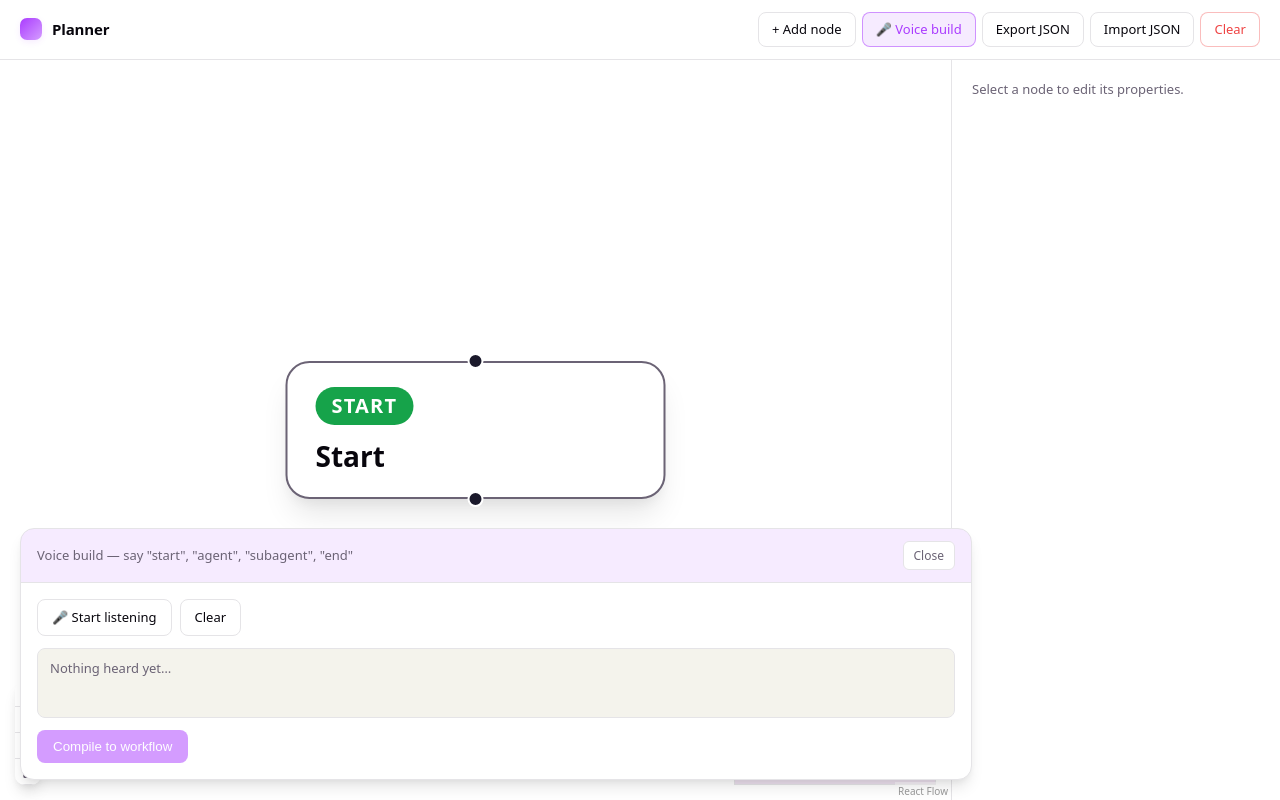
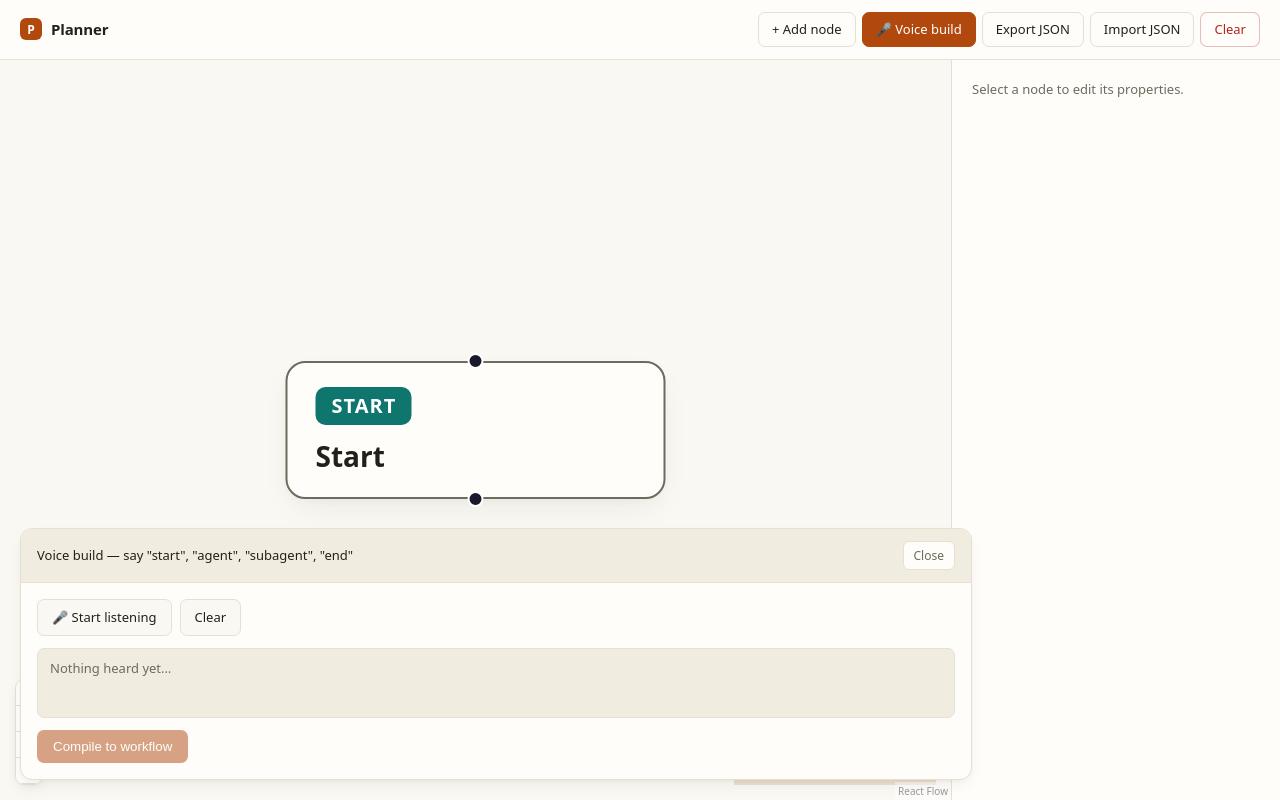
Before and after one commit to fordaaaa/planner, a React (Vite) app: page / in a window 1280 px wide. Both pictures are taken after a click on the button "🎤 Voice build". Built offline with nearby package versions, Linux system fonts and the light colour scheme.

Commit message:
style: warm palette redesign with motion, drop generic purple theme

```diff
--- a/src/App.css
+++ b/src/App.css
@@ -17,14 +17,14 @@
   padding: 12px 20px;
   border-bottom: 1px solid var(--border);
   gap: 16px;
-  background: var(--bg);
+  background: var(--panel);
   z-index: 20;
 }
 
 .toolbar-title {
   display: flex;
   align-items: center;
-  gap: 10px;
+  gap: 9px;
   font-weight: 600;
   font-size: 15px;
   letter-spacing: -0.01em;
@@ -32,13 +32,17 @@
 }
 
 .toolbar-title::before {
-  content: '';
-  display: block;
+  content: 'P';
+  display: flex;
+  align-items: center;
+  justify-content: center;
   width: 22px;
   height: 22px;
-  border-radius: 7px;
-  background: linear-gradient(135deg, var(--accent), var(--accent-border));
-  box-shadow: 0 2px 6px var(--accent-bg);
+  border-radius: 6px;
+  background: var(--accent);
+  color: var(--accent-ink);
+  font-size: 12px;
+  font-weight: 700;
 }
 
 .toolbar-actions {
@@ -51,12 +55,12 @@
   font-size: 13px;
   font-weight: 500;
   padding: 7px 13px;
-  border-radius: 8px;
+  border-radius: 7px;
   border: 1px solid var(--border);
-  background: var(--bg);
+  background: var(--panel);
   color: var(--text-h);
   cursor: pointer;
-  transition: border-color 0.15s ease, background 0.15s ease, color 0.15s ease;
+  transition: border-color 0.12s ease, background 0.12s ease, transform 0.08s ease;
 }
 
 .toolbar-actions button:hover {
@@ -64,20 +68,24 @@
   background: var(--accent-bg);
 }
 
+.toolbar-actions button:active {
+  transform: scale(0.97);
+}
+
 .toolbar-actions button.danger {
-  color: #ef4444;
-  border-color: rgba(239, 68, 68, 0.35);
+  color: #b3261e;
+  border-color: rgba(179, 38, 30, 0.3);
 }
 
 .toolbar-actions button.danger:hover {
-  background: rgba(239, 68, 68, 0.1);
-  border-color: rgba(239, 68, 68, 0.5);
+  background: rgba(179, 38, 30, 0.08);
+  border-color: rgba(179, 38, 30, 0.45);
 }
 
 .toolbar-actions button.active {
-  border-color: var(--accent-border);
-  background: var(--accent-bg);
-  color: var(--accent);
+  border-color: var(--accent);
+  background: var(--accent);
+  color: var(--accent-ink);
 }
 
 .app-body {
@@ -94,20 +102,25 @@
 }
 
 .canvas-wrap .react-flow__controls {
-  border-radius: 10px;
+  border-radius: 9px;
   overflow: hidden;
   box-shadow: var(--shadow);
+  border: 1px solid var(--border);
 }
 
 .canvas-wrap .react-flow__controls-button {
   border: none;
   border-bottom: 1px solid var(--border);
-  background: var(--bg);
+  background: var(--panel);
   fill: var(--text-h);
 }
 
 .canvas-wrap .react-flow__controls-button:hover {
   background: var(--accent-bg);
+}
+
+.canvas-wrap .react-flow__edge-path {
+  stroke: #c9c1ae;
 }
 
 .inspector {
@@ -120,26 +133,27 @@
   gap: 16px;
   overflow-y: auto;
   text-align: left;
-  background: var(--bg);
+  background: var(--panel);
+  animation: panel-fade 0.15s ease-out;
 }
 
 .inspector h3 {
   margin: 0;
-  font-size: 13px;
-  font-weight: 600;
+  font-size: 12px;
+  font-weight: 700;
   text-transform: uppercase;
-  letter-spacing: 0.06em;
-  color: var(--text);
+  letter-spacing: 0.08em;
+  color: var(--accent);
 }
 
 .inspector label {
   display: flex;
   flex-direction: column;
   gap: 6px;
-  font-size: 12px;
-  font-weight: 500;
+  font-size: 11px;
+  font-weight: 600;
   text-transform: uppercase;
-  letter-spacing: 0.04em;
+  letter-spacing: 0.05em;
   color: var(--text);
 }
 
@@ -152,36 +166,36 @@
   text-transform: none;
   letter-spacing: normal;
   padding: 8px 10px;
-  border-radius: 8px;
+  border-radius: 7px;
   border: 1px solid var(--border);
   background: var(--bg);
   color: var(--text-h);
   resize: vertical;
-  transition: border-color 0.15s ease, box-shadow 0.15s ease;
+  transition: border-color 0.12s ease, box-shadow 0.12s ease;
 }
 
 .inspector input:focus,
 .inspector select:focus,
 .inspector textarea:focus {
   outline: none;
-  border-color: var(--accent-border);
+  border-color: var(--accent);
   box-shadow: 0 0 0 3px var(--accent-bg);
 }
 
 .inspector button.danger {
   margin-top: auto;
   padding: 10px 12px;
-  border-radius: 8px;
-  border: 1px solid rgba(239, 68, 68, 0.35);
+  border-radius: 7px;
+  border: 1px solid rgba(179, 38, 30, 0.3);
   background: transparent;
-  color: #ef4444;
+  color: #b3261e;
   font-weight: 500;
   cursor: pointer;
-  transition: background 0.15s ease;
+  transition: background 0.12s ease;
 }
 
 .inspector button.danger:hover {
-  background: rgba(239, 68, 68, 0.1);
+  background: rgba(179, 38, 30, 0.08);
 }
 
 .inspector-empty {
@@ -191,24 +205,47 @@
 
 .agent-node {
   border: 1.5px solid var(--node-border, var(--border));
-  border-radius: 12px;
-  background: var(--bg);
+  border-radius: 10px;
+  background: var(--panel);
   padding: 10px 14px;
   min-width: 160px;
   text-align: left;
   box-shadow: var(--shadow);
-  transition: border-color 0.15s ease, box-shadow 0.15s ease;
+  transition: border-color 0.12s ease, box-shadow 0.12s ease;
+  animation: node-in 0.2s ease-out;
+}
+
+@keyframes node-in {
+  from {
+    opacity: 0;
+    transform: scale(0.92);
+  }
+  to {
+    opacity: 1;
+    transform: scale(1);
+  }
+}
+
+@keyframes panel-fade {
+  from {
+    opacity: 0;
+    transform: translateY(4px);
+  }
+  to {
+    opacity: 1;
+    transform: translateY(0);
+  }
 }
 
 .agent-node-badge {
   display: inline-block;
   font-size: 10px;
-  font-weight: 600;
+  font-weight: 700;
   text-transform: uppercase;
-  letter-spacing: 0.06em;
+  letter-spacing: 0.05em;
   color: #fff;
   padding: 2px 8px;
-  border-radius: 999px;
+  border-radius: 5px;
   margin-bottom: 6px;
 }
 
@@ -230,11 +267,23 @@
   right: 308px;
   bottom: 20px;
   border: 1px solid var(--border);
-  border-radius: 14px;
-  background: var(--bg);
+  border-radius: 12px;
+  background: var(--panel);
   box-shadow: var(--shadow);
   z-index: 10;
   overflow: hidden;
+  animation: voice-panel-in 0.18s cubic-bezier(0.16, 1, 0.3, 1);
+}
+
+@keyframes voice-panel-in {
+  from {
+    opacity: 0;
+    transform: translateY(10px);
+  }
+  to {
+    opacity: 1;
+    transform: translateY(0);
+  }
 }
 
 .voice-panel-header {
@@ -245,8 +294,8 @@
   border-bottom: 1px solid var(--border);
   font-size: 13px;
   font-weight: 500;
-  color: var(--text);
-  background: var(--accent-bg);
+  color: var(--text-h);
+  background: var(--code-bg);
 }
 
 .voice-panel-header button {
@@ -255,9 +304,14 @@
   padding: 5px 10px;
   border-radius: 6px;
   border: 1px solid var(--border);
-  background: var(--bg);
+  background: var(--panel);
   color: var(--text);
   cursor: pointer;
+  transition: background 0.12s ease;
+}
+
+.voice-panel-header button:hover {
+  background: var(--accent-bg);
 }
 
 .voice-panel-body {
@@ -277,7 +331,7 @@
   font-size: 13px;
   font-weight: 500;
   padding: 8px 14px;
-  border-radius: 8px;
+  border-radius: 7px;
   border: 1px solid var(--border);
   background: var(--bg);
   color: var(--text-h);
@@ -285,11 +339,16 @@
   display: inline-flex;
   align-items: center;
   gap: 6px;
+  transition: border-color 0.12s ease, background 0.12s ease, transform 0.08s ease;
+}
+
+.voice-controls button:active {
+  transform: scale(0.97);
 }
 
 .voice-controls button.danger {
-  border-color: rgba(239, 68, 68, 0.4);
-  color: #ef4444;
+  border-color: rgba(179, 38, 30, 0.35);
+  color: #b3261e;
 }
 
 .voice-controls button.danger::before {
@@ -297,7 +356,7 @@
   width: 8px;
   height: 8px;
   border-radius: 999px;
-  background: #ef4444;
+  background: #b3261e;
   animation: voice-pulse 1.2s ease-in-out infinite;
 }
 
@@ -308,8 +367,8 @@
     transform: scale(1);
   }
   50% {
-    opacity: 0.4;
-    transform: scale(0.7);
+    opacity: 0.35;
+    transform: scale(0.65);
   }
 }
 
@@ -317,22 +376,30 @@
   font: inherit;
   font-size: 14px;
   padding: 10px;
-  border-radius: 8px;
+  border-radius: 7px;
   border: 1px solid var(--border);
   background: var(--bg);
   color: var(--text-h);
   resize: vertical;
+  transition: border-color 0.12s ease, box-shadow 0.12s ease;
+}
+
+.voice-panel-body textarea:focus {
+  outline: none;
+  border-color: var(--accent);
+  box-shadow: 0 0 0 3px var(--accent-bg);
 }
 
 .voice-transcript {
   min-height: 48px;
   padding: 10px 12px;
-  border-radius: 8px;
+  border-radius: 7px;
   border: 1px solid var(--border);
   background: var(--code-bg);
   font-family: var(--mono);
   font-size: 13px;
   color: var(--text-h);
+  transition: background 0.15s ease;
 }
 
 .voice-placeholder {
@@ -342,32 +409,35 @@
 
 .voice-error {
   font-size: 13px;
-  color: #ef4444;
-  background: rgba(239, 68, 68, 0.08);
-  border: 1px solid rgba(239, 68, 68, 0.25);
-  border-radius: 8px;
+  color: #b3261e;
+  background: rgba(179, 38, 30, 0.07);
+  border: 1px solid rgba(179, 38, 30, 0.22);
+  border-radius: 7px;
   padding: 8px 10px;
+  animation: node-in 0.15s ease-out;
 }
 
 .voice-compile {
   align-self: flex-start;
   padding: 9px 16px;
-  border-radius: 8px;
+  border-radius: 7px;
   border: none;
   background: var(--accent);
-  color: #fff;
+  color: var(--accent-ink);
   font-weight: 500;
   cursor: pointer;
-  box-shadow: 0 2px 8px var(--accent-bg);
-  transition: filter 0.15s ease;
+  transition: filter 0.12s ease, transform 0.08s ease;
 }
 
 .voice-compile:hover:not(:disabled) {
-  filter: brightness(1.08);
+  filter: brightness(1.1);
+}
+
+.voice-compile:active:not(:disabled) {
+  transform: scale(0.97);
 }
 
 .voice-compile:disabled {
   opacity: 0.5;
   cursor: not-allowed;
-  box-shadow: none;
 }
--- a/src/components/nodes/AgentNode.tsx
+++ b/src/components/nodes/AgentNode.tsx
@@ -2,16 +2,16 @@ import { Handle, Position, type NodeProps } from '@xyflow/react';
 import type { WorkflowNode } from '../../lib/types';
 
 const KIND_COLORS: Record<string, string> = {
-  start: '#16a34a',
-  agent: '#7c3aed',
-  subagent: '#a78bfa',
-  tool: '#d97706',
-  decision: '#db2777',
-  end: '#dc2626',
+  start: '#0f766e',
+  agent: '#b1490f',
+  subagent: '#d98a52',
+  tool: '#4b6a8a',
+  decision: '#8a4a6b',
+  end: '#8f2d20',
 };
 
 export default function AgentNode({ data, selected }: NodeProps<WorkflowNode>) {
-  const color = KIND_COLORS[data.kind] ?? '#6366f1';
+  const color = KIND_COLORS[data.kind] ?? '#b1490f';
 
   return (
     <div
--- a/src/index.css
+++ b/src/index.css
@@ -1,19 +1,21 @@
 :root {
-  --text: #6b6375;
-  --text-h: #08060d;
-  --bg: #fff;
-  --border: #e5e4e7;
-  --code-bg: #f4f3ec;
-  --accent: #aa3bff;
-  --accent-bg: rgba(170, 59, 255, 0.1);
-  --accent-border: rgba(170, 59, 255, 0.5);
+  --text: #6f6a5e;
+  --text-h: #23201a;
+  --bg: #faf8f3;
+  --panel: #fffdf9;
+  --border: #e6e0d3;
+  --code-bg: #f1ece0;
+  --accent: #b1490f;
+  --accent-ink: #fff;
+  --accent-bg: rgba(177, 73, 15, 0.09);
+  --accent-border: rgba(177, 73, 15, 0.4);
+  --teal: #0f766e;
   --social-bg: rgba(244, 243, 236, 0.5);
-  --shadow:
-    rgba(0, 0, 0, 0.1) 0 10px 15px -3px, rgba(0, 0, 0, 0.05) 0 4px 6px -2px;
+  --shadow: rgba(35, 32, 26, 0.08) 0 6px 16px -4px, rgba(35, 32, 26, 0.04) 0 2px 6px -2px;
 
-  --sans: system-ui, 'Segoe UI', Roboto, sans-serif;
-  --heading: system-ui, 'Segoe UI', Roboto, sans-serif;
-  --mono: ui-monospace, Consolas, monospace;
+  --sans: 'Avenir Next', system-ui, 'Segoe UI', Roboto, sans-serif;
+  --heading: 'Avenir Next', system-ui, 'Segoe UI', Roboto, sans-serif;
+  --mono: ui-monospace, 'SF Mono', Consolas, monospace;
 
   font: 18px/145% var(--sans);
   letter-spacing: 0.18px;
```
